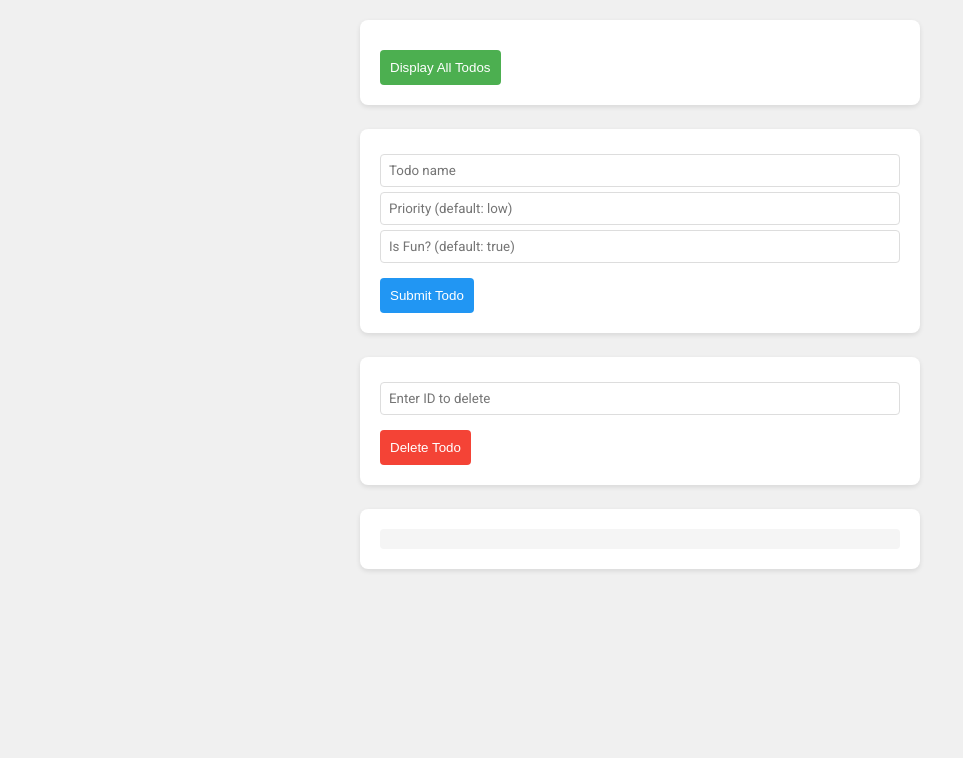
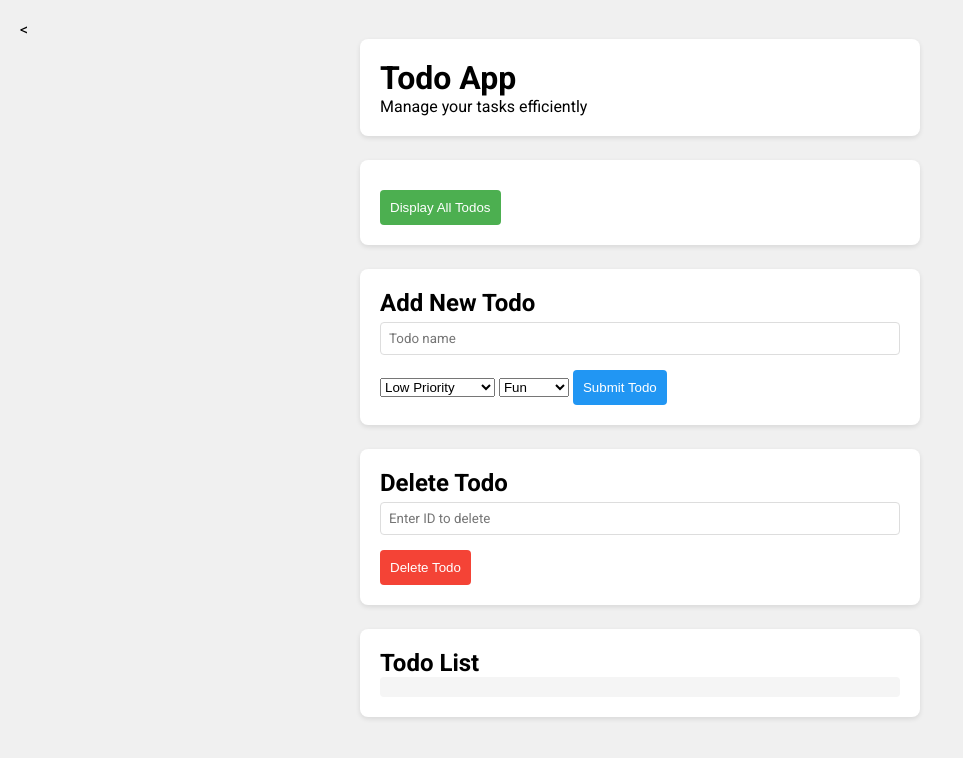
Before and after one commit to Kiwi-tec/todos-API-stateless, a website: page public/index.html in a window 1280 px wide. Shown: the whole page, without its empty margins (0-963 px from the left). Drawn offline with Linux system fonts and the light colour scheme.

Commit message:
Update index.html

```diff
--- a/public/index.html
+++ b/public/index.html
@@ -1,4 +1,4 @@
-<!DOCTYPE html>
+<<!DOCTYPE html>
 <html lang="en">
 <head>
   <meta charset="UTF-8">
@@ -8,6 +8,11 @@
 </head>
 <body>
   <div class="container">
+    <div class="header block">
+      <h1>Todo App</h1>
+      <p>Manage your tasks efficiently</p>
+    </div>
+
     <!-- Display Todos Button -->
     <div class="block">
       <button id="displayTodos">Display All Todos</button>
@@ -15,26 +20,33 @@
 
     <!-- Add Todo Form -->
     <div class="block">
+      <h2>Add New Todo</h2>
       <input type="text" id="todoName" placeholder="Todo name" required>
-      <input type="text" id="todoPriority" placeholder="Priority (default: low)">
-      <input type="text" id="todoIsFun" placeholder="Is Fun? (default: true)">
+      <select id="todoPriority">
+        <option value="low">Low Priority</option>
+        <option value="medium">Medium Priority</option>
+        <option value="high">High Priority</option>
+      </select>
+      <select id="todoIsFun">
+        <option value="true">Fun</option>
+        <option value="false">Not Fun</option>
+      </select>
       <button id="submitTodo">Submit Todo</button>
     </div>
 
     <!-- Delete Todo Form -->
     <div class="block">
+      <h2>Delete Todo</h2>
       <input type="number" id="todoIdToDelete" placeholder="Enter ID to delete">
       <button id="deleteTodo">Delete Todo</button>
     </div>
 
     <!-- display items -->
-    <div class="block">
-      <pre id="todoDisplay"></pre>
+    <div class="block todo-list">
+      <h2>Todo List</h2>
+      <div id="todoDisplay"></div>
     </div>
   </div>
-
-
-
   <script src="script.js"></script>
 </body>
 </html>
```
